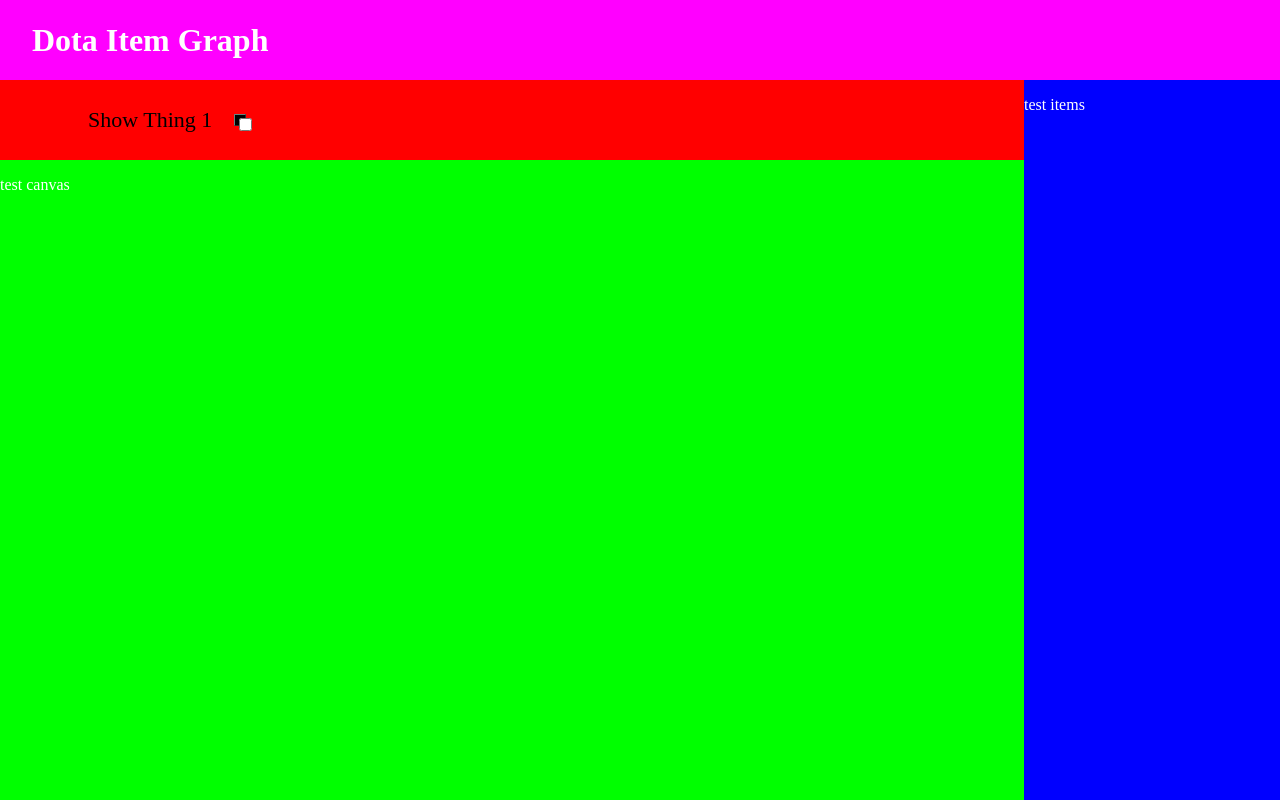
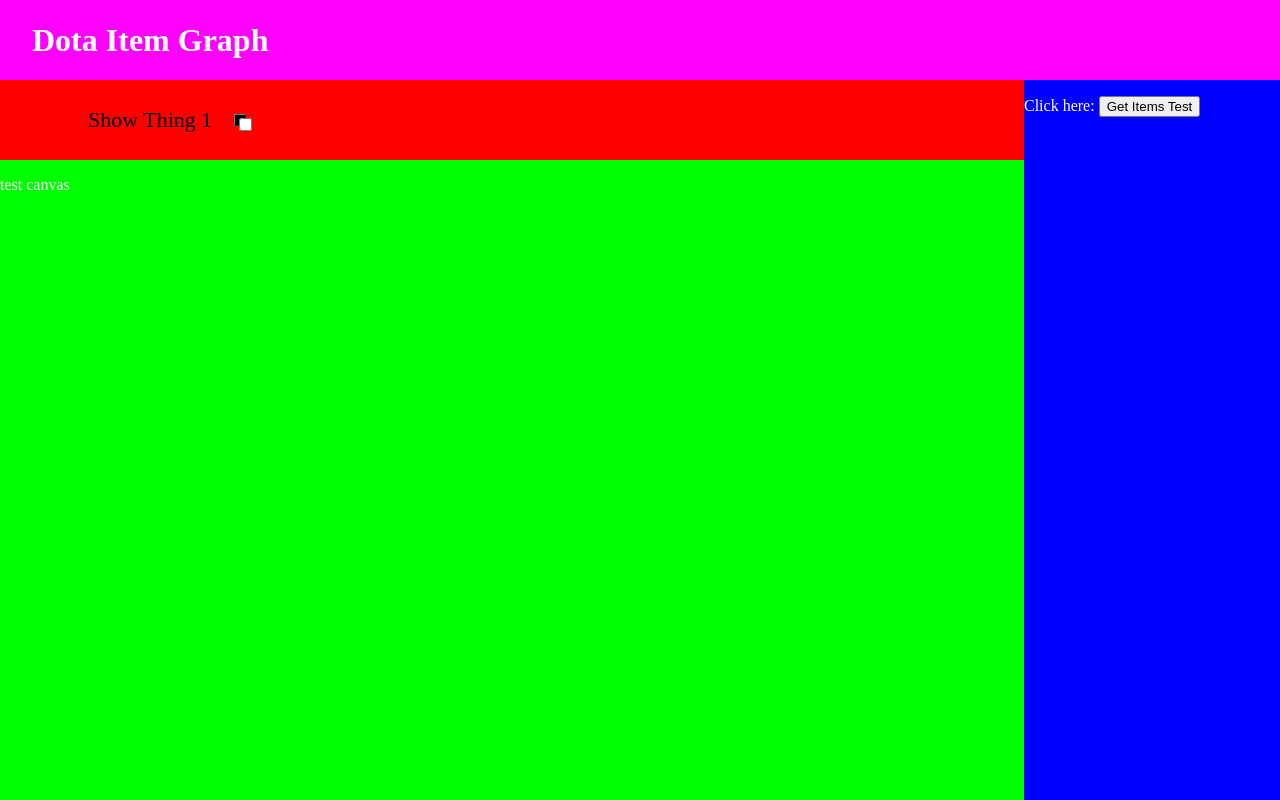
Before and after one commit to JonathanAckerman/dotaitemgraph, a plain HTML site: page index.html in a window 1280 px wide. Drawn offline with Linux system fonts and the light colour scheme.

Commit message:
Update index.html

```diff
--- a/index.html
+++ b/index.html
@@ -21,7 +21,9 @@
             </div>
         </div>
         <div id="items" class="blue">
-            <p>test items</p>
+            <form action="./cgi-bin/getitems.py" method="GET">
+                <p>Click here: <button type="submit">Get Items Test</button>
+            </form>
         </div>
         <div id="canvas" class="green">
             <p>test canvas</p>
```
